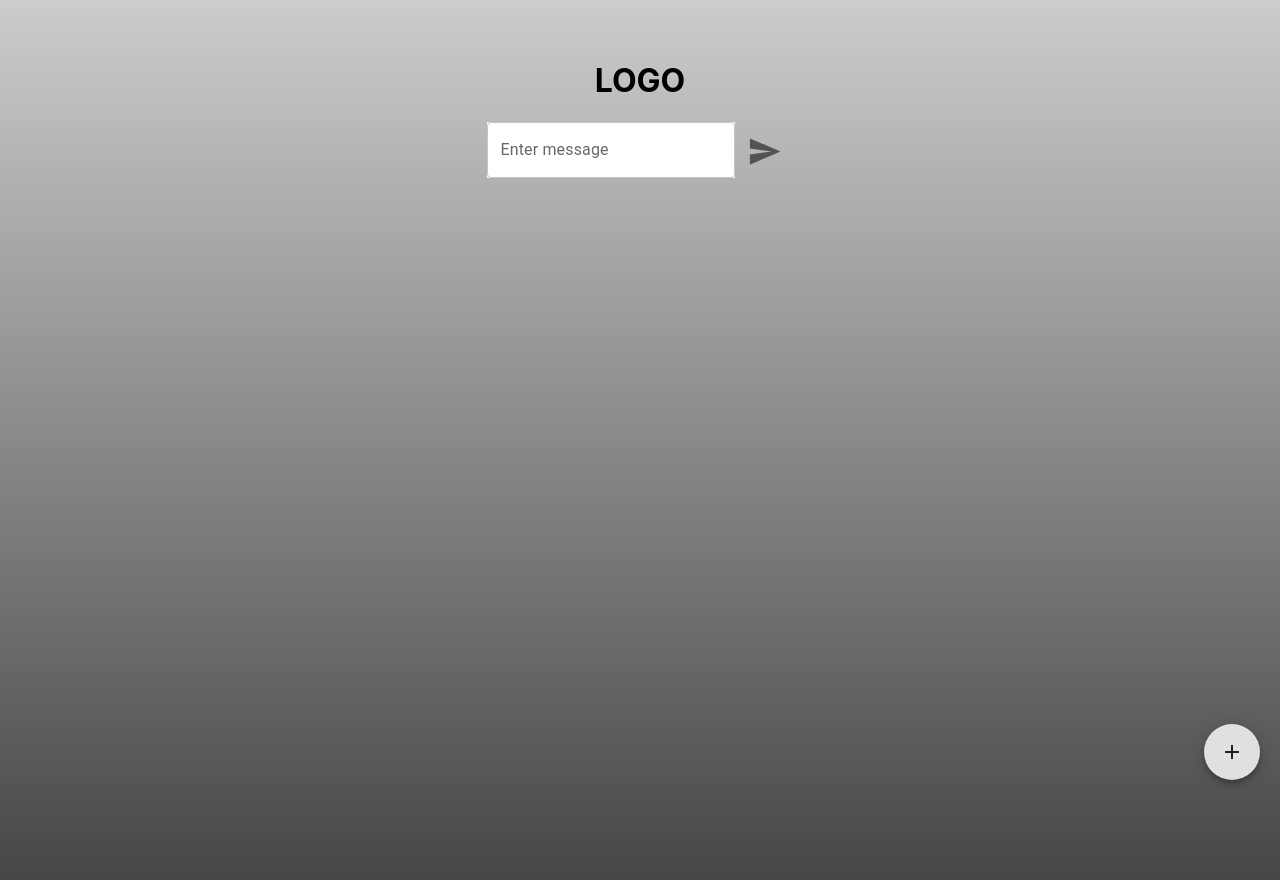
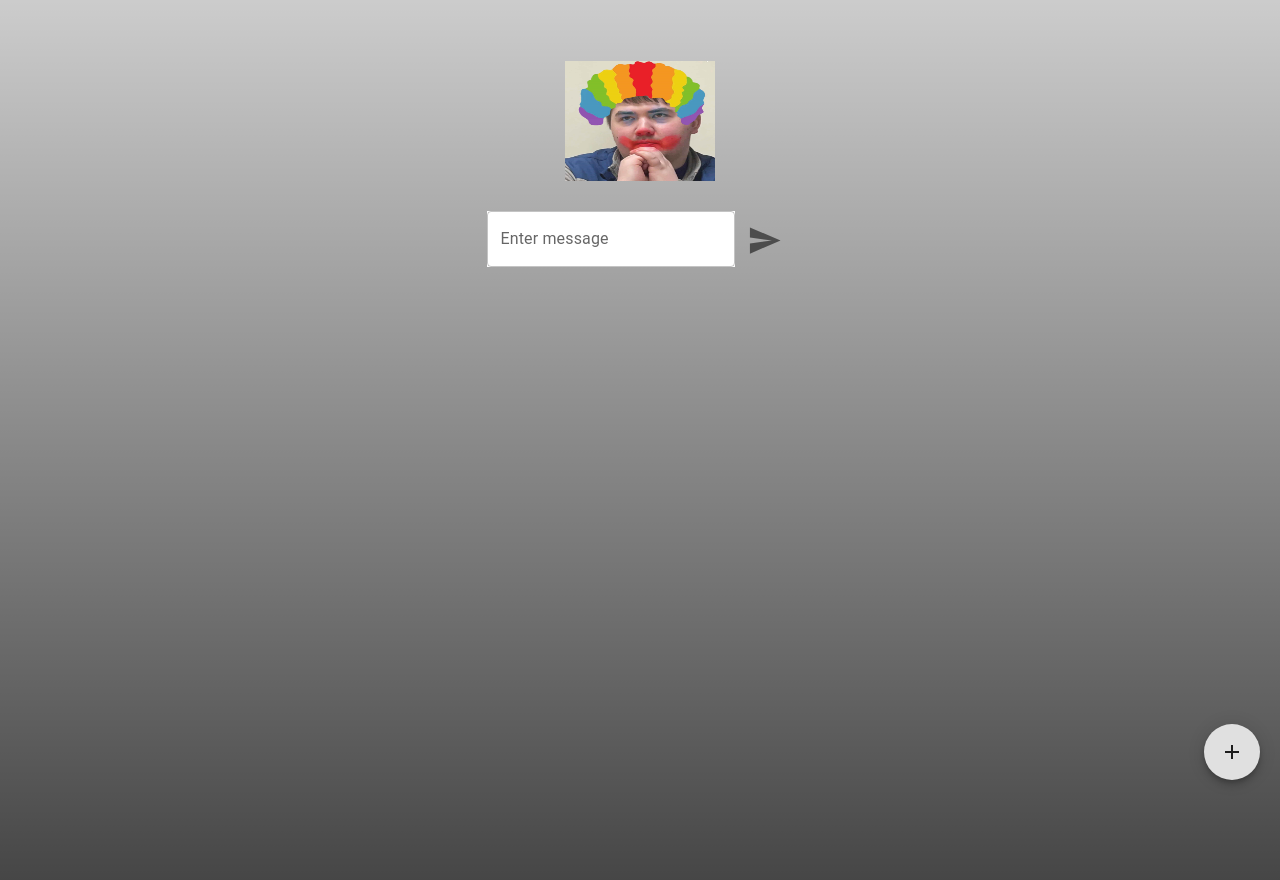
Before and after one commit to kdkulman/deaddropHerokuDeployTest, a React (Create React App) app in the folder client/: page / in a window 1280 px wide. Shown: the top 880 px of the page. Built offline with nearby package versions, Linux system fonts and the light colour scheme.

Commit message:
Added epic logo

```diff
--- a/client/src/App.js
+++ b/client/src/App.js
@@ -21,7 +21,7 @@ function App() {
           justifyContent="space-around"
           alignItems="center">
           <Grid item xs={12}>
-            <h1> LOGO </h1>
+            <h1> <img src={require('./logo.jpg')} width="150" height="120" /> </h1>
           </Grid>
 
           <Grid item xs={12} color='white'>
```
Also changed, not shown: client/src/logo.jpg (added).
